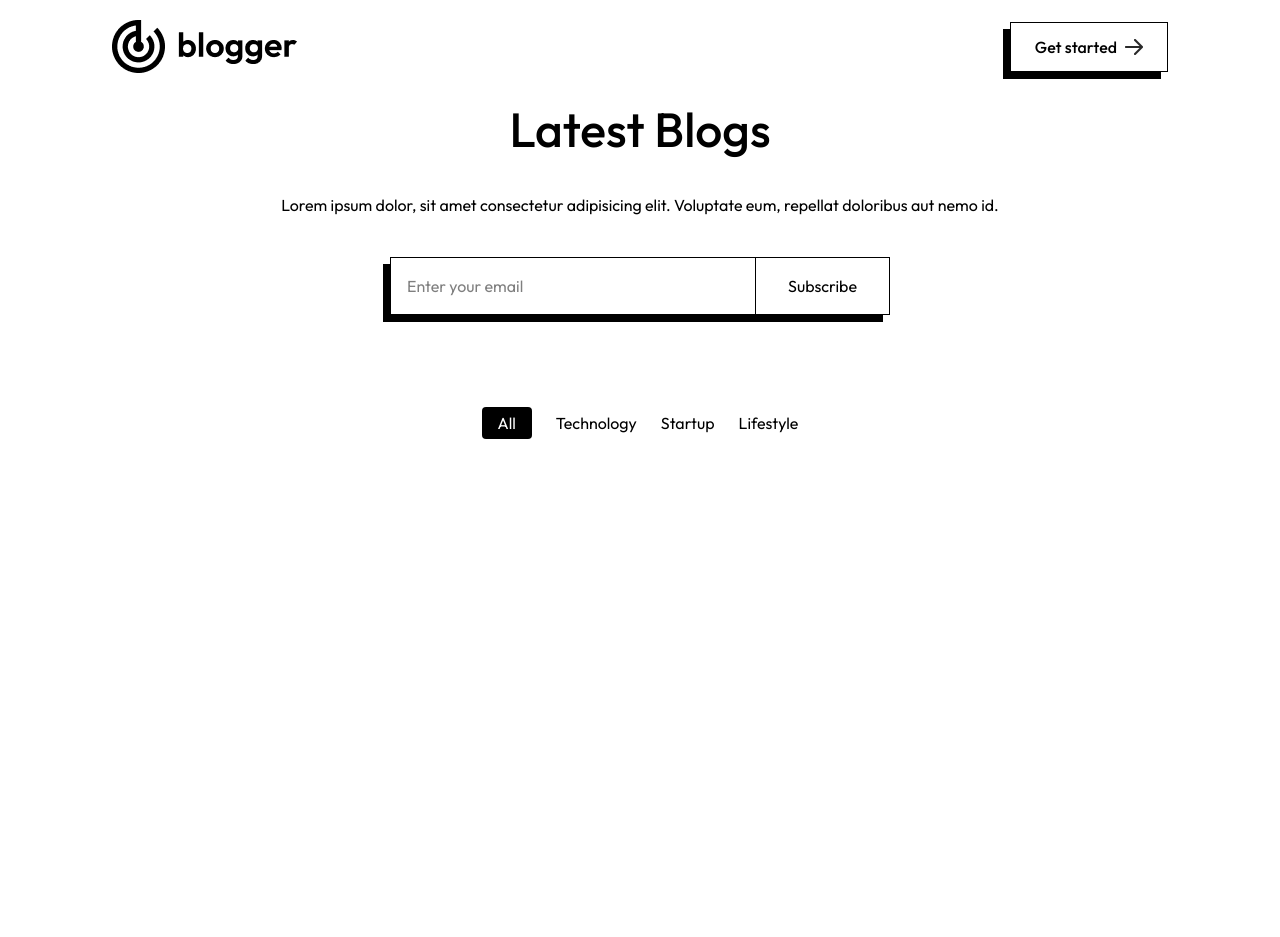
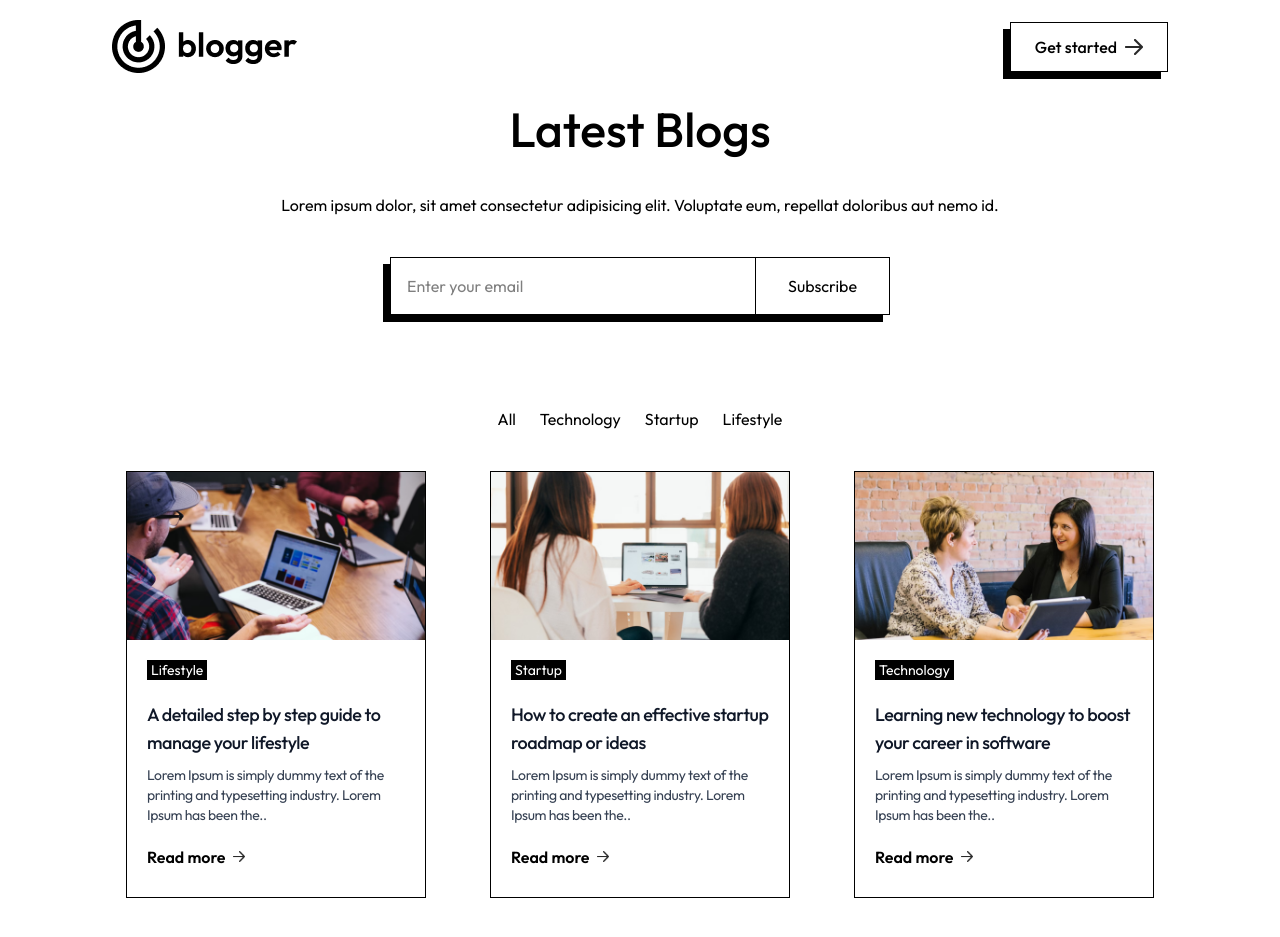
Before and after one commit to donkennie/full-bg, a Next.js app: page / in a window 1280 px wide. Shown: the top 937 px of the page. Before the commit the page ends 800 px from the top, so only its background shows below. Built offline with nearby package versions, Linux system fonts and the light colour scheme.

Commit message:
resolve issue

```diff
--- a/Components/BlogItem.jsx
+++ b/Components/BlogItem.jsx
@@ -6,18 +6,18 @@ const BlogItem = ({title, description, category, image}) => {
     return(
         <div className='max-w-[330px] sm:max-w-[300px] bg-white border border-black hover:shadow-[-7px_7px_0px_#000000]'>
             <Image src={image} alt='' width={400} height={400} border border-black/>
-            <p className='ml-5 mt-5 px-1 inline-block bg-black text-white text-sm'>category</p>
+            <p className='ml-5 mt-5 px-1 inline-block bg-black text-white text-sm'>{category}</p>
 
             <div className='p-5'>
-                <h5 className='mb-2 text-lg font-medium tracking-tight text-gray-900'>title</h5>
-                <p className='mb-3 text-sm tracking-tight text-gray-700'>description</p>
+                <h5 className='mb-2 text-lg font-medium tracking-tight text-gray-900'>{title}</h5>
+                <p className='mb-3 text-sm tracking-tight text-gray-700'>{description}</p>
 
                 <div className='inline-flex items-center py-2 font-semibold text-center'>
                     Read more <Image src={assets.arrow} className='ml-2' alt='' width={12}/>
                 </div>
             </div>
 
-            <div className='flex flex-wrap justify-around gap-1 gap-y-10 mb-16 xl:mx-24'></div>
+            {/* <div className='flex flex-wrap justify-around gap-1 gap-y-10 mb-16 xl:mx-24'></div> */}
         </div>
     )
 }
--- a/Components/BlogList.jsx
+++ b/Components/BlogList.jsx
@@ -1,12 +1,28 @@
-import React from 'react'
+import { blog_data } from '@/Assets/assets'
+import React, { useState } from 'react'
+import BlogItem from './BlogItem'
 
 const BlogList = () => {
+
+    const [menu, setMenu] = useState("");
+
+
     return (
-        <div className='flex justify-center gap-6 my-10'>
-            <button className='bg-black text-white py-1 px-4 rounded-sm'>All</button>
-            <button>Technology</button>
-            <button>Startup</button>
-            <button>Lifestyle</button>
+        <div>
+
+            <div className='flex justify-center gap-6 my-10'>
+                <button onClick={()=>setMenu('All')} className= {menu === "All" ?'bg-black text-white py-1 px-4 rounded-sm' : ""}>All</button>
+                <button onClick={() => setMenu('Technology')} className= {menu === "Technology" ?'bg-black text-white py-1 px-4 rounded-sm' : ""} >Technology</button>
+                <button onClick={() => setMenu('Startup')} className= {menu === "Startup" ?'bg-black text-white py-1 px-4 rounded-sm' : ""}>Startup</button>
+                <button onClick={() => setMenu('Lifestyle')} className= {menu === "Lifestyle" ?'bg-black text-white py-1 px-4 rounded-sm' : ""}>Lifestyle</button>
+            </div>
+
+            <div className='flex flex-wrap justify-around gap-1 gap-y-10 mb-16 xl:mx-24'>
+                {blog_data.map((item, index) =>{
+                    return <BlogItem key={index} image={item.image} title={item.title} description={item.description} category={item.category}/>
+                })}
+            </div>
+
         </div>
     )
 }
```
